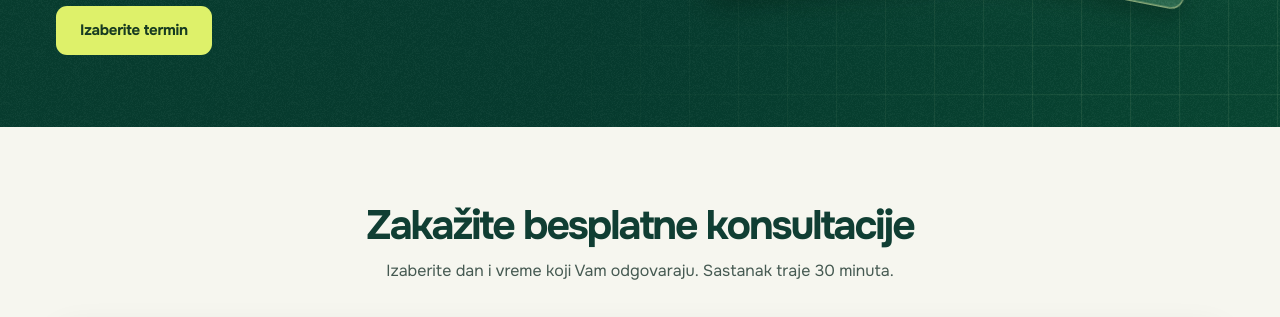
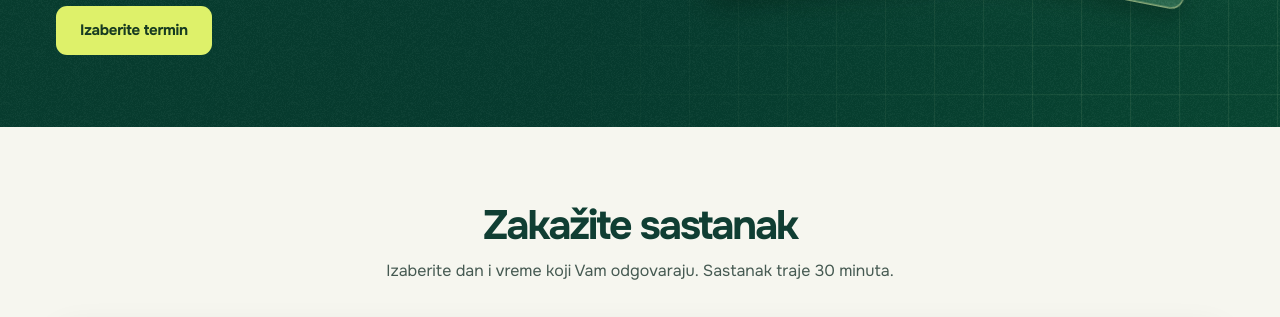
Before and after one commit to floumate-dev/excel-grasic, a plain HTML site: page kompanije/hvala/index.html in a window 1280 px wide. Shown: the part 428-745 px from the top of the page. Drawn offline with Linux system fonts and the light colour scheme; grey boxes are pictures that could not be loaded.

Commit message:
Yearly Ticket thank-you: booking heading is "Zakažite sastanak"
Co-Authored-By: Claude Opus 5.5 <noreply@anthropic.com>

```diff
--- a/kompanije/hvala/index.html
+++ b/kompanije/hvala/index.html
@@ -564,7 +564,7 @@ html body{line-height:1.55 !important;font-weight:400 !important}
     <section class="booking" id="termin" tabindex="-1" aria-labelledby="booking-title">
       <div class="wrap">
         <div class="booking-head">
-          <h2 id="booking-title">Zakažite besplatne&nbsp;konsultacije</h2>
+          <h2 id="booking-title">Zakažite&nbsp;sastanak</h2>
           <p>Izaberite dan i vreme koji Vam odgovaraju. Sastanak traje 30&nbsp;minuta.</p>
         </div>
         <div class="booking-frame">
```
